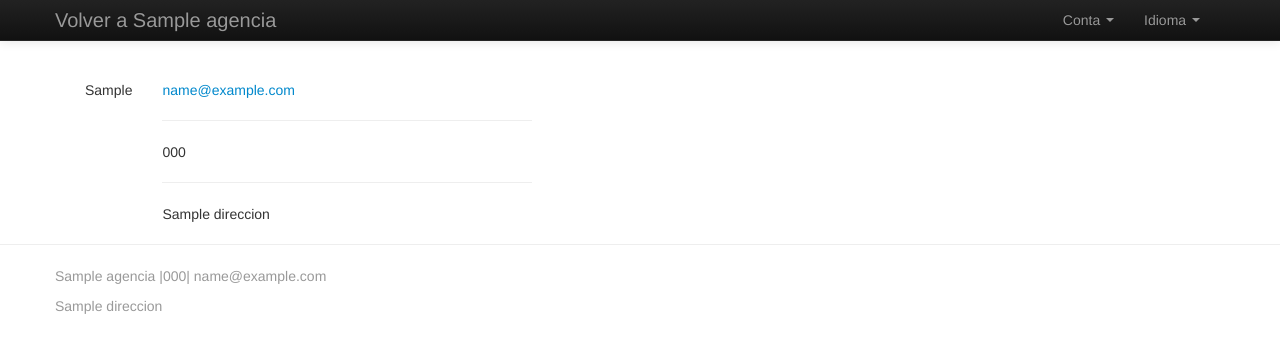
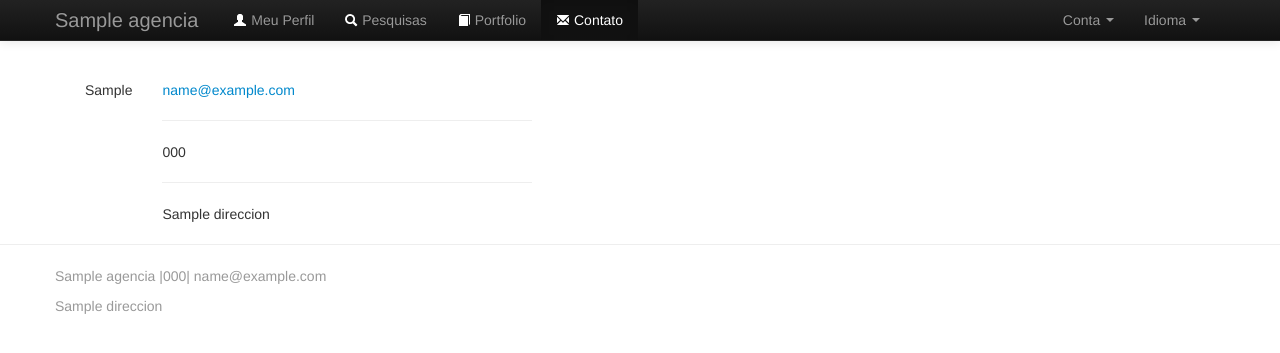
Before and after one commit to sebasgoldberg/iampacks, a Django app: template iampacks/agencia/agencia/templates/agencia/contacto.html in a window 1280 px wide. Shown: the top 353 px of the page. Run offline with Django 3.2, Linux system fonts and the light colour scheme; the template is opened without the code that fills it: most values are stand-ins (such as "Sample title", 1, 10 or a date in 2020); parts of the project's set-up code (start-up, migrations or seed data) failed here and were passed over; some libraries are stand-ins or nearby versions.

Commit message:
Fix working with external site.

```diff
--- a/iampacks/agencia/agencia/models.py
+++ b/iampacks/agencia/agencia/models.py
@@ -93,6 +93,12 @@ class Agencia(models.Model):
     if not agencias:
       return Agencia(nombre='Agencia',email='mail@agencia.com',activa=False)
     return agencias[0]
+
+  def works_with_external_site(self):
+    return settings.SITIO_EXTERNO_URL is not None
+
+  def external_site(self):
+    return settings.SITIO_EXTERNO_URL
 
 class TelefonoAgencia(BaseTelefono):
   agencia = models.ForeignKey(Agencia,null=False, blank=False, verbose_name=ugettext_lazy(u'Agencia'))
--- a/iampacks/agencia/agencia/templates/base.html
+++ b/iampacks/agencia/agencia/templates/base.html
@@ -47,8 +47,8 @@
           <span class="icon-bar"></span>
           <span class="icon-bar"></span>
         </button>
-        <a class='brand' {% if ambiente.sitio.externo.url %}href="{{ ambiente.sitio.externo.url }}" {%else%} href="/agencia/" {%endif%}>
-          {%if ambiente.sitio.externo.url %}{% trans "Volver a" %} {%endif%}{{agencia.nombre}}
+        <a class='brand' {% if agencia.works_with_external_site %}href="{{ agencia.external_site }}" {%else%} href="/agencia/" {%endif%}>
+          {%if agencia.works_with_external_site %}{% trans "Volver a" %} {%endif%}{{agencia.nombre}}
           {%comment%}
           {%if agencia.logo%}
             <img src='{{agencia.logo.url}}' alt="{{agencia.nombre}}"/>
@@ -58,7 +58,7 @@
           {%endcomment%}
         </a>
         <div class="nav-collapse collapse">
-          {% if not ambiente.sitio.externo.url %}
+          {% if not agencia.works_with_external_site %}
             <ul class="nav">
               <li class='{%block agenciado_active%}{%endblock%}'><a href="/agenciado/"><span><i class='icon-user icon-white'></i> {% trans "Meu Perfil" %}</span></a> </li>
               <li class='{%block busquedas_active%}{%endblock%}'><a href="/trabajo/busquedas/"><span><i class='icon-search icon-white'></i> {% trans "Pesquisas" %}</span></a> </li>
```
